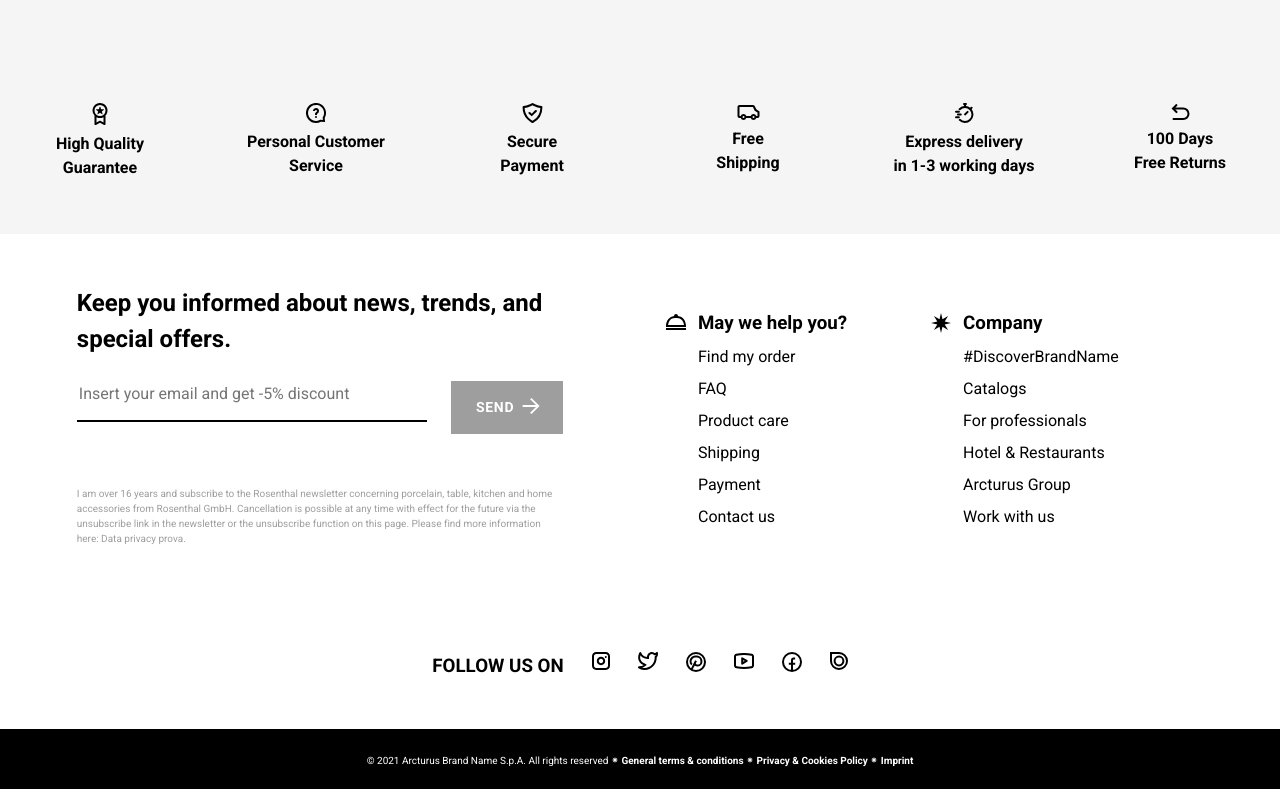
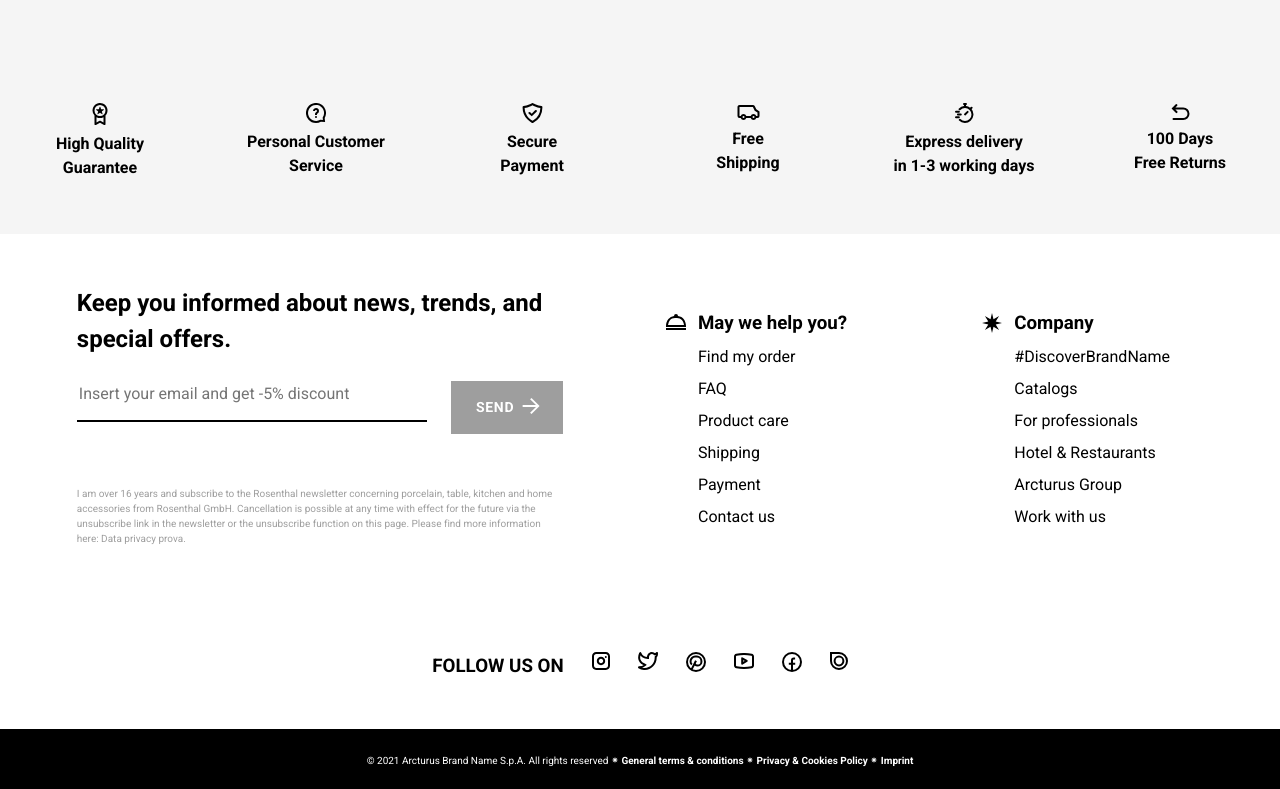
Before and after one commit to arturobassoli/fragolastore, a website: page src/index.html in a window 1280 px wide. Shown: the part 2516-3305 px from the top of the page. Drawn offline with nearby package versions, Linux system fonts and the light colour scheme; files that its build step writes are made by us from their sources.

Commit message:
fix: site map desktop gap

```diff
--- a/src/index.html
+++ b/src/index.html
@@ -357,7 +357,7 @@
           </div>
         </section>
         <section class="siteMap">
-          <div class="container">
+          <div class="container flex">
             <button class="accordion flex">
               <span>
                 <svg
--- a/src/sass/components/_site-map.scss
+++ b/src/sass/components/_site-map.scss
@@ -1,4 +1,10 @@
 @use "../base" as *;
+
+
+.siteMap .container {
+  flex-direction: column;
+  --gap: 0;
+}
 
 .accordion {
   background-color: var(--clr-light);
--- a/src/sass/layout/_footer.scss
+++ b/src/sass/layout/_footer.scss
@@ -22,7 +22,8 @@
     }
 
     .siteMap .container {
-      display: flex;
+      flex-direction: row;
+      --gap: 8%;
       padding-block: 8%;
 
       .accordion {
```
